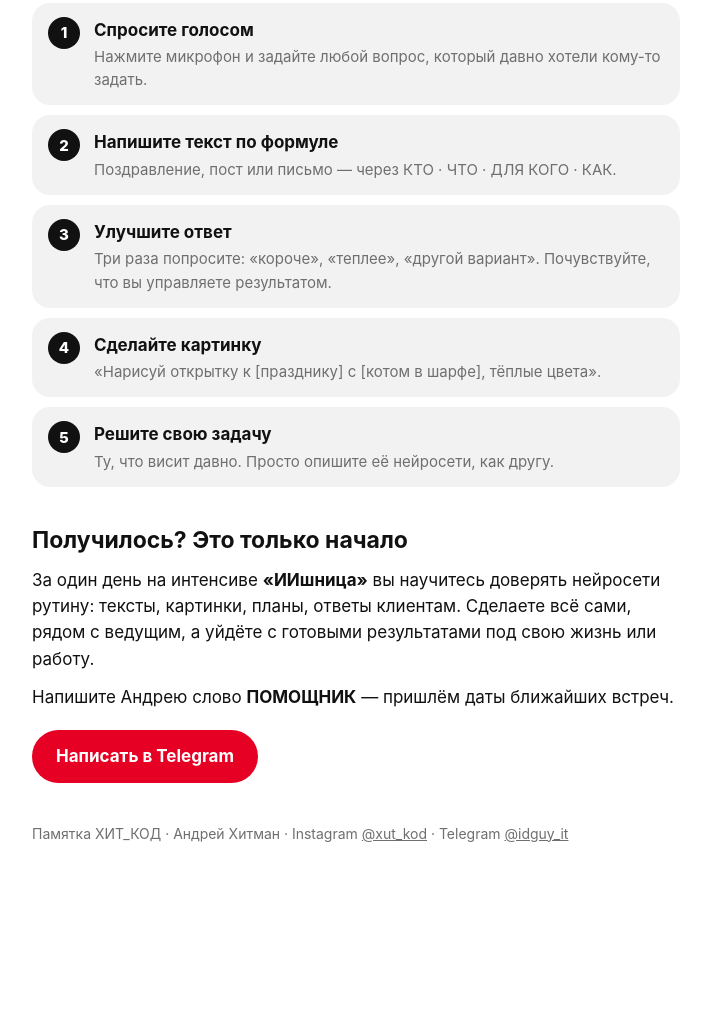
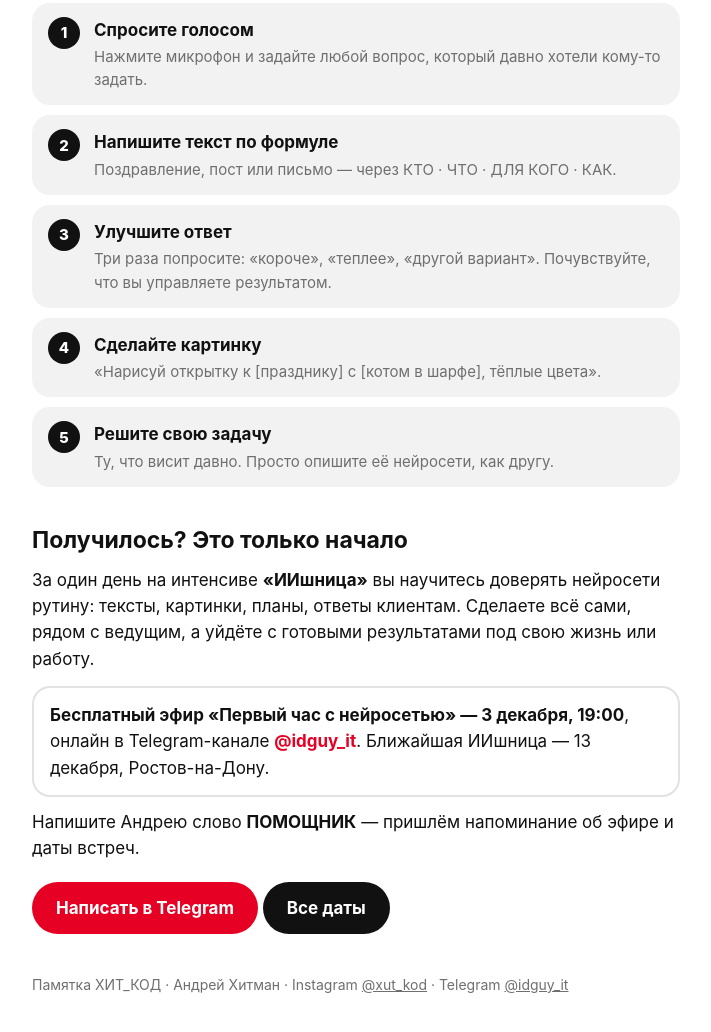
Before and after one commit to drxutman/pervyj-chas, a plain HTML site: page index.html in a window 1280 px wide. Shown: the part 4703-5735 px from the top of the page, without its empty margins (284-995 px from the left). Before the commit the page ends 5611 px from the top, so only its background shows below. Drawn offline with Linux system fonts and the light colour scheme.

Commit message:
Add files via upload

```diff
--- a/index.html
+++ b/index.html
@@ -142,8 +142,9 @@ footer{margin-top:40px;color:var(--muted);font-size:14px}
 
 <h2>Получилось? Это только начало</h2>
 <p>За один день на интенсиве <b>«ИИшница»</b> вы научитесь доверять нейросети рутину: тексты, картинки, планы, ответы клиентам. Сделаете всё сами, рядом с ведущим, а уйдёте с готовыми результатами под свою жизнь или работу.</p>
-<p>Напишите Андрею слово <b>ПОМОЩНИК</b> — пришлём даты ближайших встреч.</p>
-<a class="cta" href="https://t.me/drxutman" target="_blank" rel="noopener">Написать в Telegram</a>
+<p class="note"><b>Бесплатный эфир «Первый час с нейросетью» — 3 декабря, 19:00</b>, онлайн в Telegram-канале <a href="https://t.me/idguy_it" target="_blank" rel="noopener">@idguy_it</a>. Ближайшая ИИшница — 13 декабря, Ростов-на-Дону.</p>
+<p>Напишите Андрею слово <b>ПОМОЩНИК</b> — пришлём напоминание об эфире и даты встреч.</p>
+<a class="cta" href="https://t.me/drxutman" target="_blank" rel="noopener">Написать в Telegram</a> <a class="cta" style="background:var(--ink);color:var(--bg)" href="https://drxutman.github.io/hitkod-afisha/" target="_blank" rel="noopener">Все даты</a>
 
 <footer>Памятка ХИТ_КОД · Андрей Хитман · Instagram <a href="https://www.instagram.com/xut_kod/" target="_blank" rel="noopener" style="color:inherit">@xut_kod</a> · Telegram <a href="https://t.me/idguy_it" target="_blank" rel="noopener" style="color:inherit">@idguy_it</a></footer>
 </main>
```
